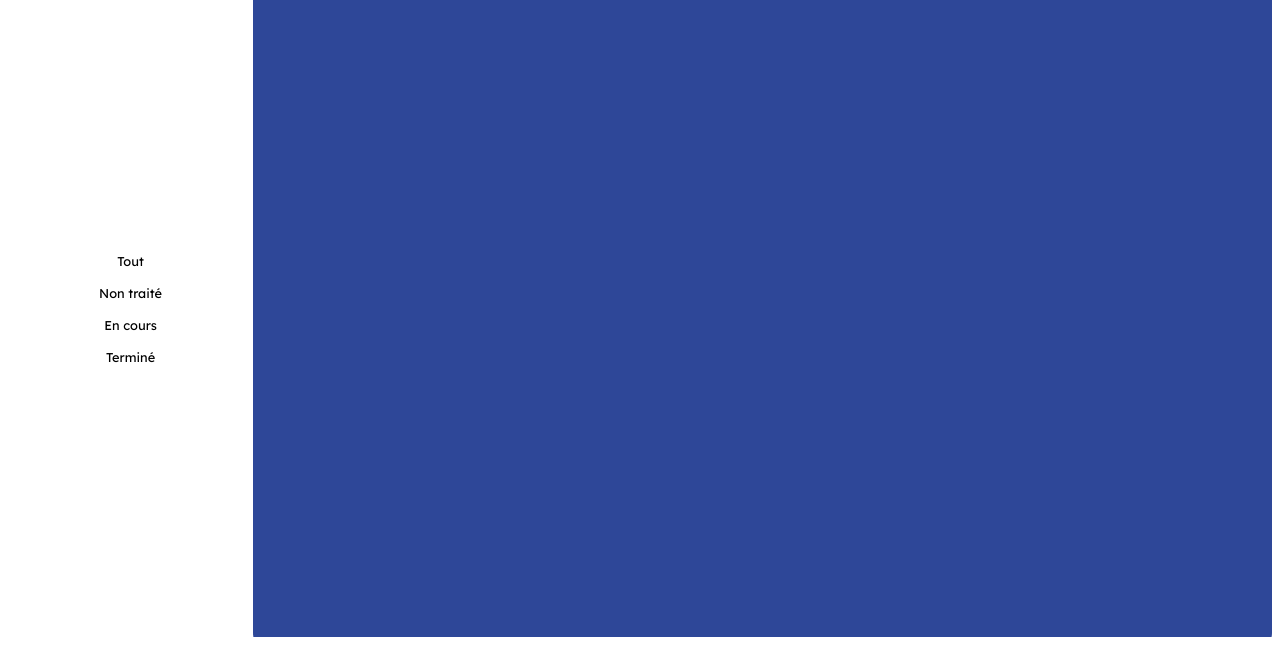
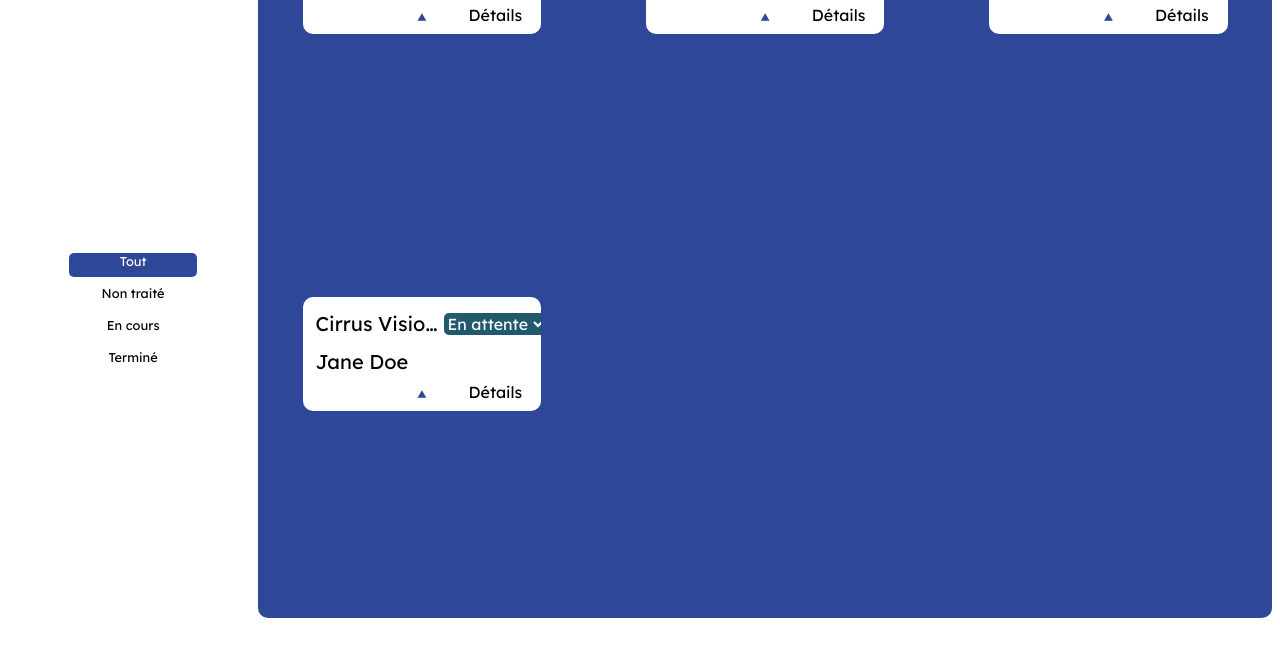
Before and after one commit to loursblancgithub/fablab, a plain HTML site: page src/front/HTML/main_admin.html in a window 1280 px wide. Shown: the part 131-800 px from the top of the page. Drawn offline with Linux system fonts and the light colour scheme.

Commit message:
admin details et style fix

```diff
--- a/src/front/CSS/main_admin.css
+++ b/src/front/CSS/main_admin.css
@@ -54,32 +54,34 @@ option {
     cursor: pointer;
 }
 
+/* peut etre faire apparaitre par colonne que par ligne pour que ce soit plus beau*/
 #contentContainer {
     width: 80vw;
-    height: 100%;
+    height: 95%;
     background-color: #2e4798;
-    border-radius: 20px;
+    border-radius: 10px;
+    padding-left: auto;
+    padding-right: auto;
     overflow-x: hidden;
-    overflow-y: scroll;
-    padding: 2vh 1vw 2vh 1vw;
-    display: flex;
-    justify-content: space-around;
+    overflow-y: auto;
+    display: grid;
     align-items: flex-start;
-    flex-wrap: wrap;
+    grid-template-columns: repeat(3, 1fr);
+    grid-gap: 2vh;
+    grid-template-rows: 50%;
 }
+
 
 .orderElement {
     display: flex;
     flex-direction: column;
-    justify-content: flex-start;
-    align-items: flex-start;
-    height: 36vh;
-    width: 25%;
+    height: auto;
+    width:65%;
     padding: 1vh 1vw 1vh 1vw;
-    margin: 3vh auto 3vh 0;
-    background-color: #ffffff;
+    margin: 3vh auto 3vh auto;
+    background-color: white;
     border-radius: 10px;
-    text-overflow: ellipsis;
+    overflow: hidden;
 }
 
 .orderElementHeader {
@@ -98,7 +100,7 @@ option {
 
 .orderElementText {
     font-size: 2.5vh;
-    margin: 1vh 0 1vh 0;
+    margin: 0.8vh 0 0.8vh 0;
     overflow: clip;
     text-overflow: ellipsis;
     white-space: nowrap;
@@ -114,7 +116,37 @@ option {
     border-radius: 5px;
     font-size: 2vh;
     max-width: 8vw;
-    overflow: hidden;
-    text-overflow: ellipsis;
-    white-space: nowrap;
 }
+
+.orderElementDetails {
+    display: flex !important;
+    justify-content: center !important;
+    align-items: center !important;
+    background-color: white !important;
+    border: none !important;
+    cursor: pointer !important;
+    position: relative !important;
+    height: auto;
+    width: 100%;
+    font-family: LexendDeca, sans-serif !important;
+    font-size: 1rem !important;
+    color: black !important;
+}
+
+
+.orderElementDetailsText {
+    margin-left: auto !important;
+}
+
+.orderElementDetailsIcon {
+    width: 1rem !important;
+    height: 1rem !important;
+    position: absolute !important;
+    left: 50% !important;
+    transform: translateX(-50%) !important;
+    color: #2e4798 !important;
+}
+
+.orderElementDetails:hover .orderElementDetailsIcon {
+    color: darkblue !important;
+}
--- a/src/scripts/admin_orders_fetcher.js
+++ b/src/scripts/admin_orders_fetcher.js
@@ -5,49 +5,67 @@ import {socket} from './websocket_setup.js';
 socket.send("Message specific to admin_orders_fetcher functionality.");
 */
 
-const orderDataDummy = [{
-    "orderName": "Custom Widget",
-    "orderState": "billed",
+import removeAllChildren from "./utils.js";
+
+
+// peut etre ajouter id pour tout refresh et donc refaire apparaitre dans le bon ordre
+
+const orderDataDummy = [
+    {
+        "id": 0,
+        "orderName": "Cirrus Vision Jet",
+        "orderState": "pending",
         "orderClient": "Jane Doe",
         "orderClientEmail": "jane.doe@example.com",
         "orderMaterial": "Aluminum",
         "orderTotalWeight": "5kg",
         "orderQuantity": 100,
-    "orderPrice": "$2000"
+        "orderPrice": "$2000",
+        "details": false
     },
     {
+        "id": 1,
         "orderName": "Airbus A220",
-        "orderState": "printed",
+        "orderState": "finished",
         "orderClient": "John Doe",
         "orderClientEmail": "john.doe@example.com",
         "orderMaterial": "PLA",
         "orderTotalWeight": "300g",
         "orderQuantity": 1,
-        "orderPrice": "8€"
+        "orderPrice": "8€",
+        "details": false
     },
     {
-        "orderName": "Airbus A220",
+        "id": 2,
+        "orderName": "Boeing 787",
         "orderState": "sliced",
         "orderClient": "John Doe",
         "orderClientEmail": "john.doe@example.com",
         "orderMaterial": "PLA",
         "orderTotalWeight": "300g",
         "orderQuantity": 1,
-        "orderPrice": "8€"
+        "orderPrice": "8€",
+        "details": false
     },
     {
-        "orderName": "Airbus A220",
+        "id": 3,
+        "orderName": "Embraer E190",
         "orderState": "printing",
         "orderClient": "John Doe",
         "orderClientEmail": "john.doe@example.com",
         "orderMaterial": "PLA",
         "orderTotalWeight": "300g",
         "orderQuantity": 1,
-        "orderPrice": "8€"
-    }];
+        "orderPrice": "8€",
+        "details": false
+    }
+];
+
+
+const contentContainer = document.getElementById('contentContainer');
+
 
 document.addEventListener('DOMContentLoaded', () => {
-    const contentContainer = document.getElementById('contentContainer');
 
     /*// Use the `socket` object for sending messages, etc.
     socket.send("Requesting order data");
@@ -56,6 +74,8 @@ document.addEventListener('DOMContentLoaded', () => {
         // Assuming the server sends a JSON string with order data
         const orderData = JSON.parse(event.data);
     });*/
+
+
 
     document.querySelectorAll('.sidePanelStateButton').forEach(button => {
         button.addEventListener('click', function () {
@@ -69,11 +89,37 @@ document.addEventListener('DOMContentLoaded', () => {
         });
     });
 
+
+    //afficher toutes les commandes par défaut
+    document.getElementById('sidePanelStateButtonAll').classList.add('active');
+    createOrderElements(orderDataDummy);
+
     document.getElementById('sidePanelStateButtonAll').addEventListener('click', () => {
         console.log('Button clicked');
 
         contentContainer.innerHTML = '';
         createOrderElements(orderDataDummy);
+    });
+
+    document.getElementById('sidePanelStateButtonToDo').addEventListener('click', () => {
+        console.log('Button clicked');
+
+        contentContainer.innerHTML = '';
+        createOrderElements(orderDataDummy.filter(order => order.orderState == "pending"));
+    });
+
+    document.getElementById('sidePanelStateButtonOngoing').addEventListener('click', () => {
+        console.log('Button clicked');
+
+        contentContainer.innerHTML = '';
+        createOrderElements(orderDataDummy.filter(order => order.orderState != "pending" && order.orderState != "finished"));
+    });
+
+    document.getElementById('sidePanelStateButtonFinished').addEventListener('click', () => {
+        console.log('Button clicked');
+
+        contentContainer.innerHTML = '';
+        createOrderElements(orderDataDummy.filter(order => order.orderState == "finished"));
     });
 });
 
@@ -85,6 +131,7 @@ document.addEventListener('DOMContentLoaded', () => {
 
 // Dynamically create elements based on the order data
 function createOrderElements(orderElements) {
+    orderElements.sort((a,b) => b.id - a.id);
     orderElements.forEach(function (orderElement) {
         const orderElementDiv = document.createElement('div');
         orderElementDiv.classList.add('orderElement');
@@ -121,6 +168,30 @@ function createOrderElements(orderElements) {
         orderElementHeader.appendChild(orderElementHeaderColumn2);
         orderElementDiv.appendChild(orderElementHeader);
 
+        // Details
+        const orderDetailsElement = document.createElement('button');
+        orderDetailsElement.classList.add('orderElementDetails');
+
+        const buttonText = document.createElement('span');
+        buttonText.textContent = 'Détails';
+        buttonText.classList.add('orderElementDetailsText');
+
+        const buttonIcon = document.createElement('span');
+        buttonIcon.classList.add('orderElementDetailsIcon');
+        buttonIcon.textContent = '⯅';
+
+        orderDetailsElement.appendChild(buttonText);
+        orderDetailsElement.appendChild(buttonIcon);
+
+        orderDetailsElement.addEventListener('click', () => {
+            orderElement.details = !orderElement.details;
+            console.log("Button clicked");
+            removeAllChildren(orderElementDiv);
+            removeAllChildren(contentContainer);
+            createOrderElements(orderElements);
+        });
+
+        if (orderElement.details){
             // Client Email
             const orderClientEmailElement = document.createElement('div');
             orderClientEmailElement.textContent = `E-mail: ${orderElement.orderClientEmail}`;
@@ -151,18 +222,39 @@ function createOrderElements(orderElements) {
             orderPriceElement.classList.add('orderElementText');
             orderElementDiv.appendChild(orderPriceElement);
 
+            // Details
+            const orderDetailsElement = document.createElement('button');
+            orderDetailsElement.classList.add('orderElementDetails');
+
+            // Ajouter le texte et l'icône au bouton
+            const buttonText = document.createElement('span');
+            buttonText.textContent = 'Détails';
+            buttonText.classList.add('orderElementDetailsText');
+
+            const buttonIcon = document.createElement('span');
+            buttonIcon.classList.add('orderElementDetailsIcon');
+            buttonIcon.textContent = '⯅';
+
+            orderDetailsElement.appendChild(buttonText);
+            orderDetailsElement.appendChild(buttonIcon);
+        }
+
+        orderElementDiv.appendChild(orderDetailsElement);
         // Append the order element to the content container
         contentContainer.appendChild(orderElementDiv);
-    });
+    })
 }
+
 
 // Function to create the order state dropdown
 function createStateDropdown(currentState) {
     const stateOptions = {
+        pending: 'En attente',
         billed: 'Facturé',
         printed: 'Imprimé',
         sliced: 'Slicé',
-        printing: 'En cours d\'impression'
+        printing: 'En cours d\'impression',
+        finished: 'Terminé'
     };
 
     const dropdown = document.createElement('select');
@@ -195,10 +287,12 @@ function createStateDropdown(currentState) {
 // Apply colors to the dropdown
 function getColorForState(state, fontColor = false) {
     const stateColorMapping = {
-        billed: {background: '#215a6c', font: '#ffffff'},
-        printed: {background: '#5a3286', font: '#ffffff'},
-        sliced: {background: '#0a53a8', font: '#ffffff'},
-        printing: {background: '#fd731e', font: '#000000'}
+        pending: {background: '#215a6c', font: '#ffffff', frText: "En attente"},
+        billed: {background: '#5A3286', font: '#ffffff', frText: "En cours"},
+        printed: {background: '#5A3286', font: '#ffffff', frText: "En cours"},
+        sliced: {background: '#5A3286', font: '#ffffff', frText: "En cours"},
+        printing: {background: '#5A3286', font: '#ffffff', frText: "En cours"},
+        finished: {background: '#0A53A8', font: '#ffffff', frText: "Terminée"},
     };
 
     if (fontColor) {
--- /dev/null
+++ b/src/scripts/utils.js
@@ -0,0 +1,7 @@
+//fichier avec toutes les fonctions qui peuvent servir un peu partout
+
+export default function removeAllChildren(element) {
+    while (element.firstChild) {
+        element.removeChild(element.firstChild);
+    }
+}
```
Also changed, not shown: src/front/HTML/main_admin.html (+3 -1 lines). Lines whose indentation alone changed are shown as unchanged.
